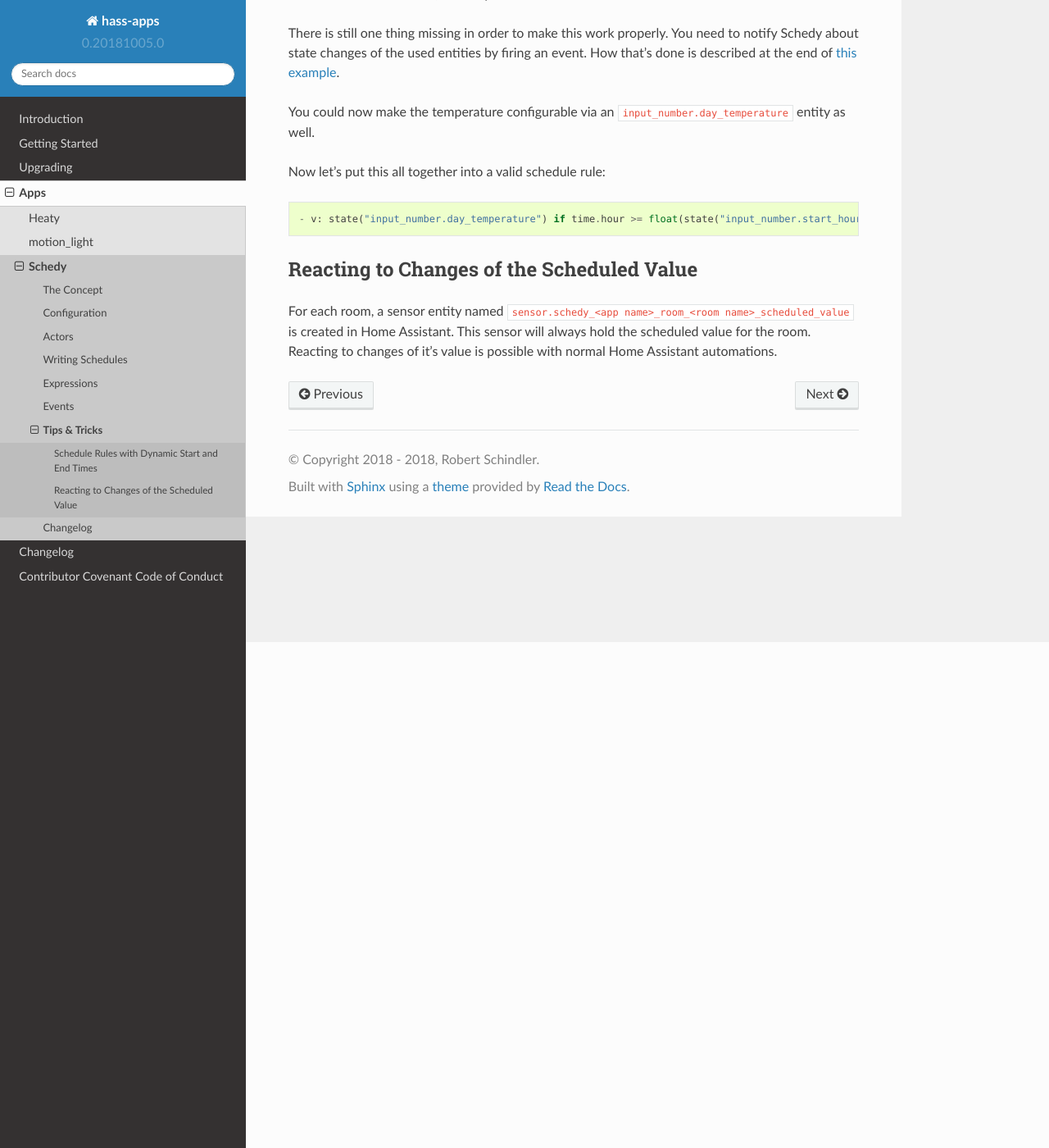
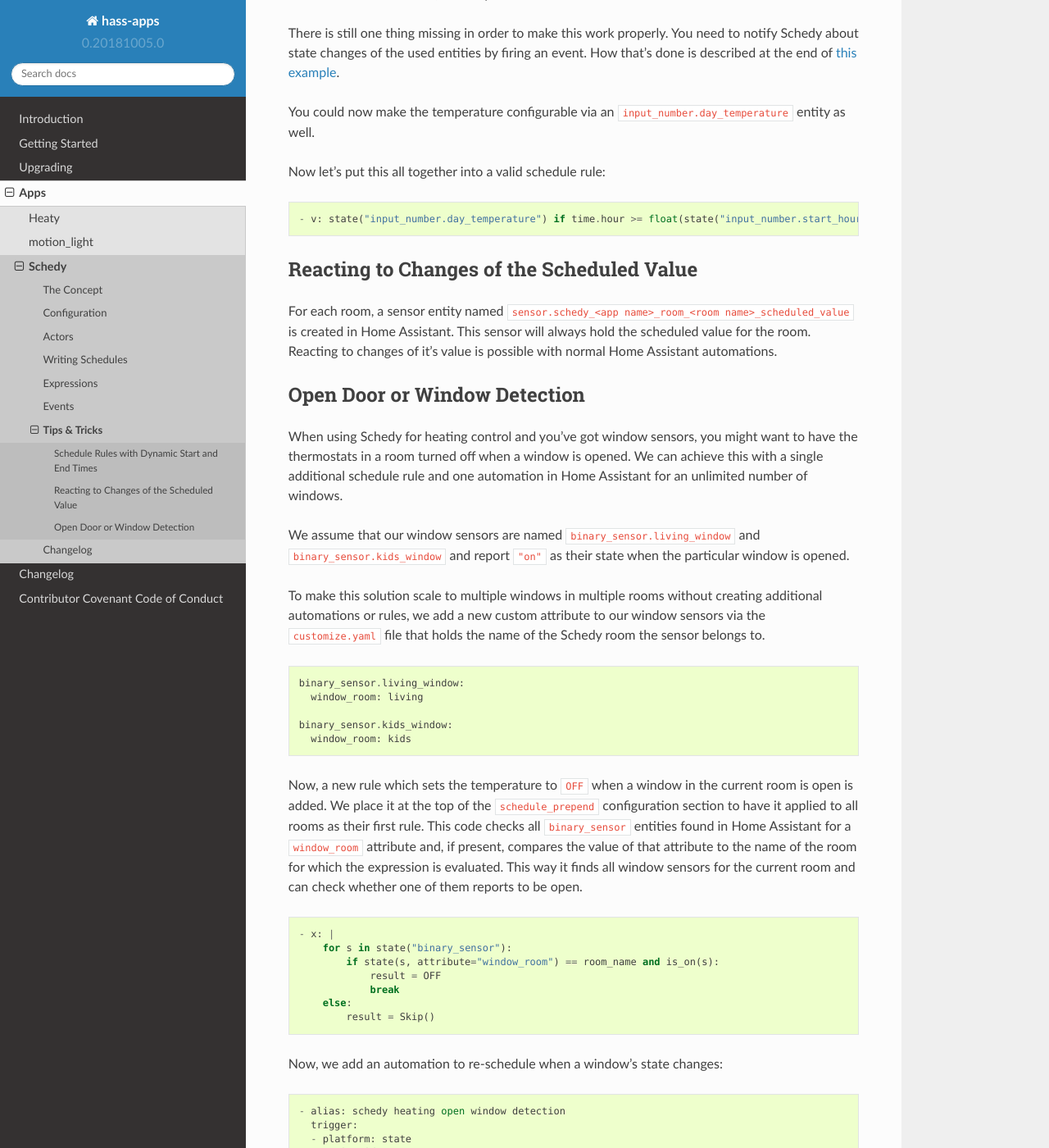
Before and after one commit to bob1de/hass-apps, a Sphinx documentation site: the page built from docs/apps/schedy/tips-and-tricks.rst, in a window 1280 px wide and 1400 px high, scrolled down 617 px. Shown: the whole window at 82% size. Built offline with Sphinx 7.4.7 and the Read the Docs theme 2.0.0, drawn with Linux system fonts in a browser that asks for light colours; some of the changed text lies outside the part shown.

Commit message:
[schedy] Added example for open window detection to docs

```diff
--- a/docs/apps/schedy/tips-and-tricks.rst
+++ b/docs/apps/schedy/tips-and-tricks.rst
@@ -49,3 +49,74 @@ For each room, a sensor entity named ``sensor.schedy_<app name>_room_<room
 name>_scheduled_value`` is created in Home Assistant. This sensor will
 always hold the scheduled value for the room. Reacting to changes of
 it's value is possible with normal Home Assistant automations.
+
+
+Open Door or Window Detection
+-----------------------------
+
+When using Schedy for heating control and you've got window sensors, you
+might want to have the thermostats in a room turned off when a window
+is opened. We can achieve this with a single additional schedule rule
+and one automation in Home Assistant for an unlimited number of windows.
+
+We assume that our window sensors are named
+``binary_sensor.living_window`` and ``binary_sensor.kids_window`` and
+report ``"on"`` as their state when the particular window is opened.
+
+To make this solution scale to multiple windows in multiple rooms without
+creating additional automations or rules, we add a new custom attribute
+to our window sensors via the ``customize.yaml`` file that holds the
+name of the Schedy room the sensor belongs to.
+
+::
+
+    binary_sensor.living_window:
+      window_room: living
+
+    binary_sensor.kids_window:
+      window_room: kids
+
+Now, a new rule which sets the temperature to ``OFF`` when a window
+in the current room is open is added. We place it at the top of the
+``schedule_prepend`` configuration section to have it applied to all
+rooms as their first rule.
+This code checks all ``binary_sensor`` entities found in Home Assistant
+for a ``window_room`` attribute and, if present, compares the value
+of that attribute to the name of the room for which the expression is
+evaluated. This way it finds all window sensors for the current room
+and can check whether one of them reports to be open.
+
+::
+
+    - x: |
+        for s in state("binary_sensor"):
+            if state(s, attribute="window_room") == room_name and is_on(s):
+                result = OFF
+                break
+        else:
+            result = Skip()
+
+Now, we add an automation to re-schedule when a window's state changes:
+
+::
+
+    - alias: schedy heating open window detection
+      trigger:
+      - platform: state
+        entity_id:
+        - input_boolean.living_window
+        - input_boolean.kids_window
+      condition:
+      - condition: template
+        value_template: "{{ trigger.from_state.state != trigger.to_state.state }}"
+      action:
+      - event: schedy_reschedule
+        event_data_template:
+          app_name: schedy_heating
+          room_name: "{{ trigger.to_state.attributes['window_room'] }}"
+          mode: reset
+
+In order to add more window sensors, just append them to the ``entity_id``
+list and set the ``window_room`` attribute in ``customize.yaml``.
+
+That's it. Don't forget to restart Home Assistant after editing the files.
```
